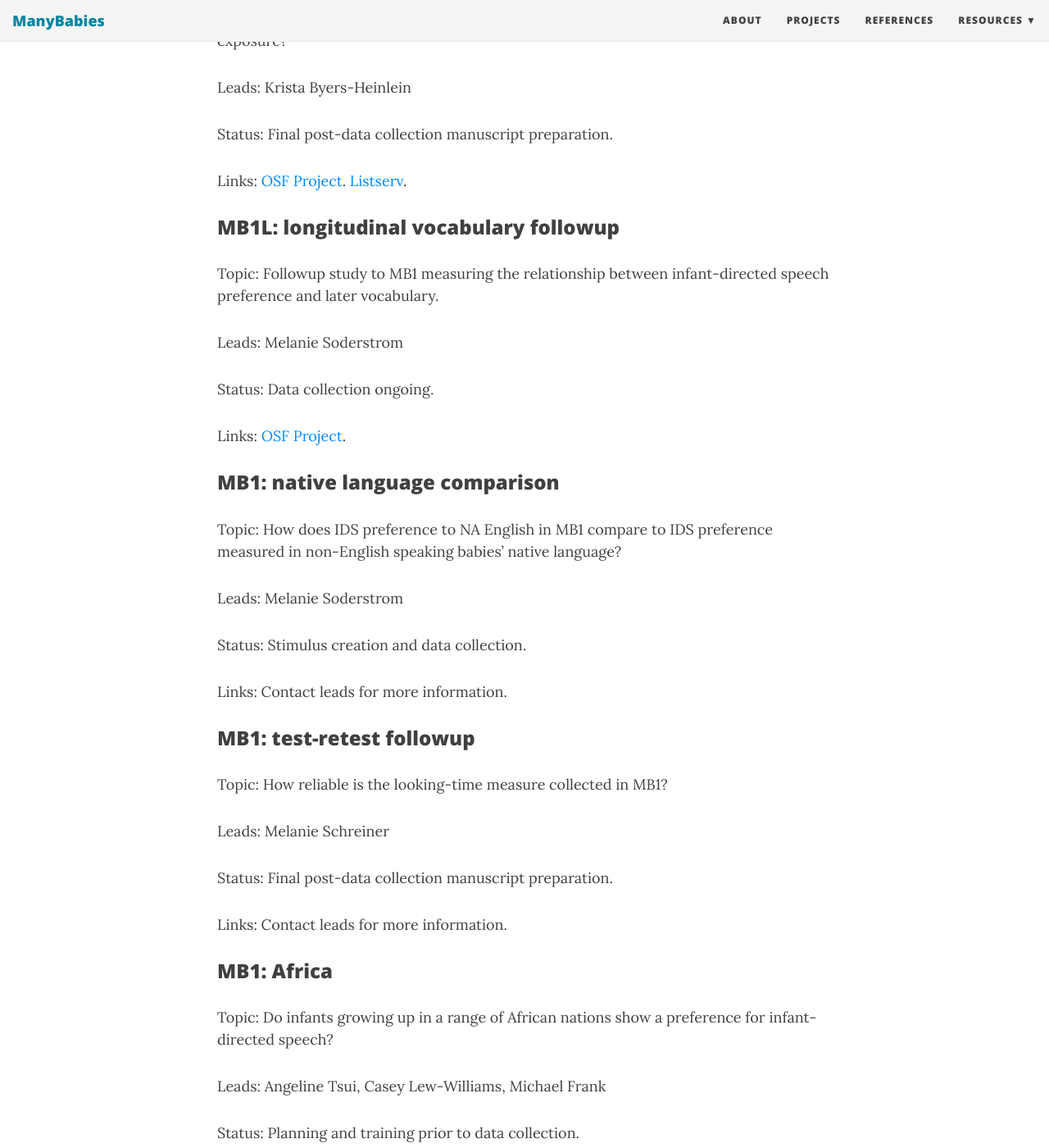
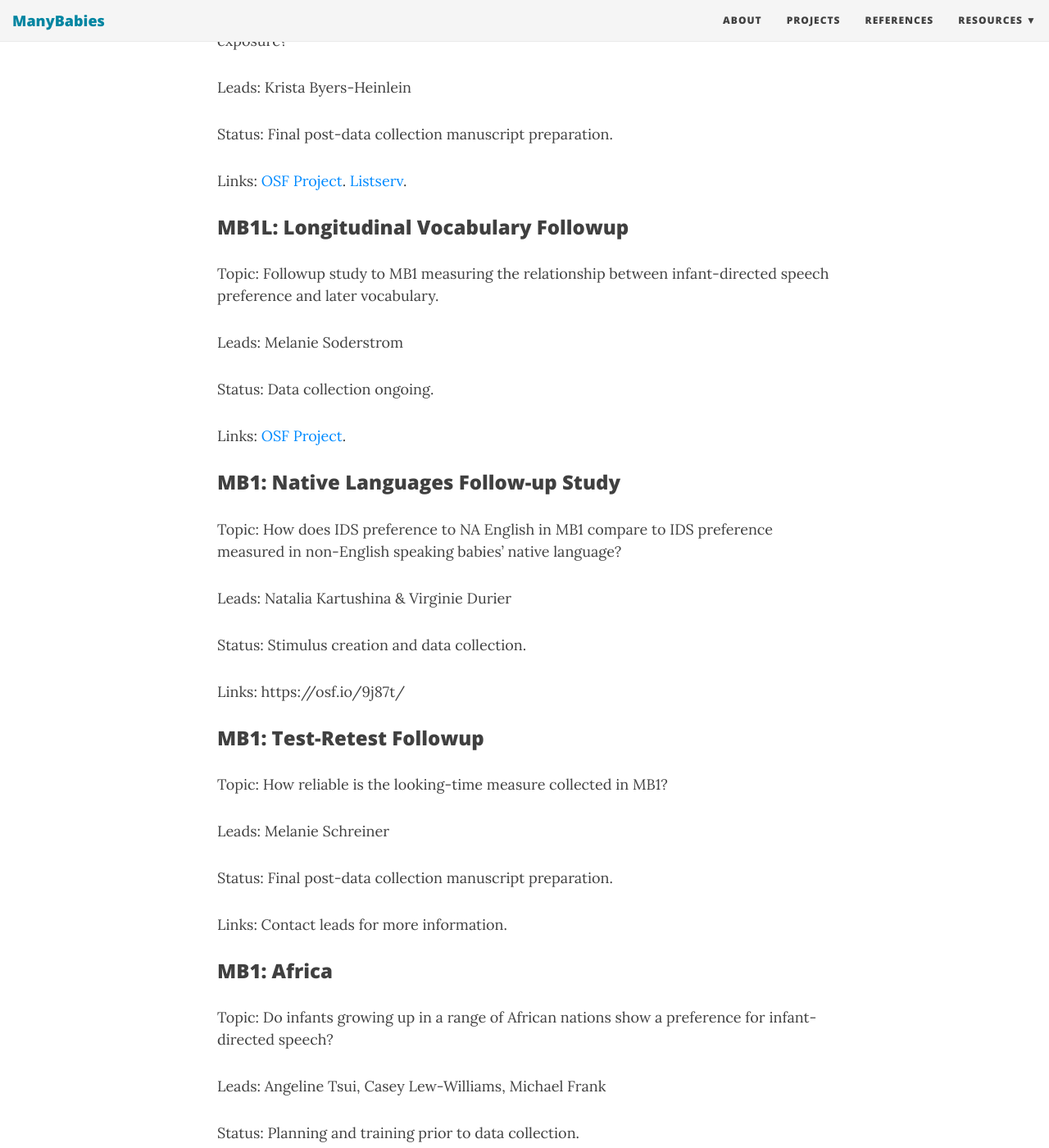
Before and after one commit to manybabies/manybabies.github.io, a Jekyll site: the page built from projects.md, in a window 1280 px wide and 1400 px high, scrolled down 985 px. Shown: the whole window at 82% size. Built offline with Jekyll 4.4.1, drawn with Linux system fonts in a browser that asks for light colours; nearby versions of some CDN libraries.

Commit message:
Update projects.md

```diff
--- a/projects.md
+++ b/projects.md
@@ -32,7 +32,7 @@ Status: Final post-data collection manuscript preparation.
 
 Links: [OSF Project](https://osf.io/zauhq/). [Listserv](https://groups.google.com/forum/#!forum/manybabies-bilingual).
 
-### MB1L: longitudinal vocabulary followup
+### MB1L: Longitudinal Vocabulary Followup
 
 Topic: Followup study to MB1 measuring the relationship between infant-directed speech preference and later vocabulary.
 
@@ -42,17 +42,17 @@ Status: Data collection ongoing.
 
 Links: [OSF Project](https://osf.io/2qamd/).
 
-### MB1: native language comparison
+### MB1: Native Languages Follow-up Study
 
-Topic: How does IDS preference to NA English in MB1 compare to IDS preference measured in non-English speaking babies' native language?
+Topic: How does IDS preference to NA English in MB1 compare to IDS preference measured in non-English speaking babies’ native language?
 
-Leads: Melanie Soderstrom
+Leads: Natalia Kartushina & Virginie Durier
 
 Status: Stimulus creation and data collection.
 
-Links: Contact leads for more information.
+Links: https://osf.io/9j87t/
 
-### MB1: test-retest followup
+### MB1: Test-Retest Followup
 
 Topic: How reliable is the looking-time measure collected in MB1?
 
```
